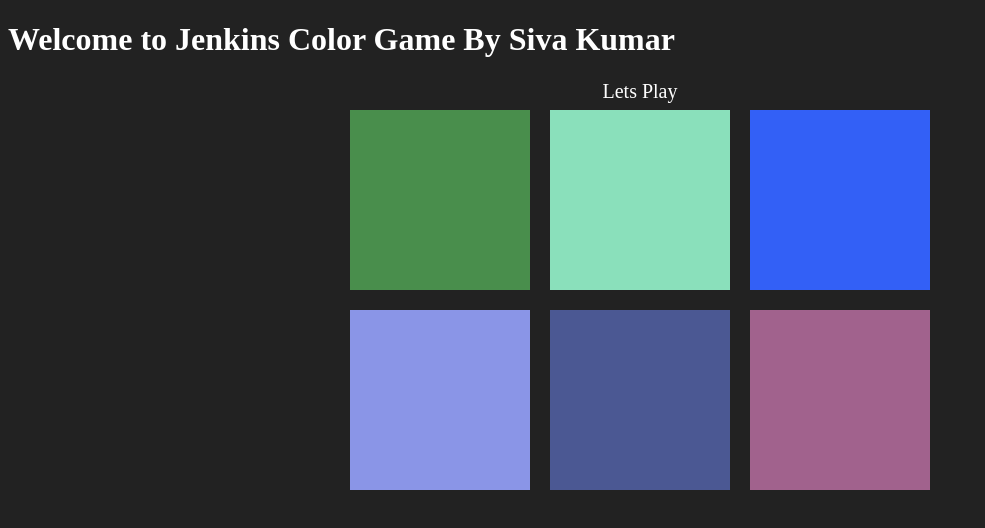
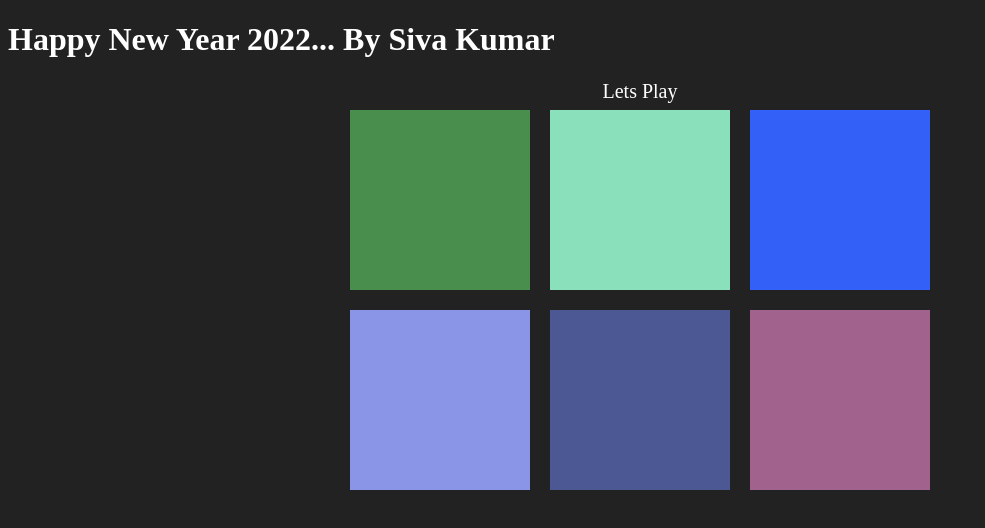
Before and after one commit to SivaKumar2606/webhookjenkinstesting, a plain HTML site: page index.html in a window 1280 px wide. Shown: the whole page, without its empty margins (0-985 px from the left). Drawn offline with Linux system fonts and the light colour scheme.

Commit message:
Update index.html

```diff
--- a/index.html
+++ b/index.html
@@ -8,7 +8,7 @@
 	<title>Color Game</title>
 </head>
 <body>
-	<h1> Welcome to Jenkins Color Game By Siva Kumar</h1>
+	<h1> Happy New Year 2022... By Siva Kumar</h1>
 	<div id="smallcont">
 		<div></div>
 		<div id="try1">Lets Play</div>
```
